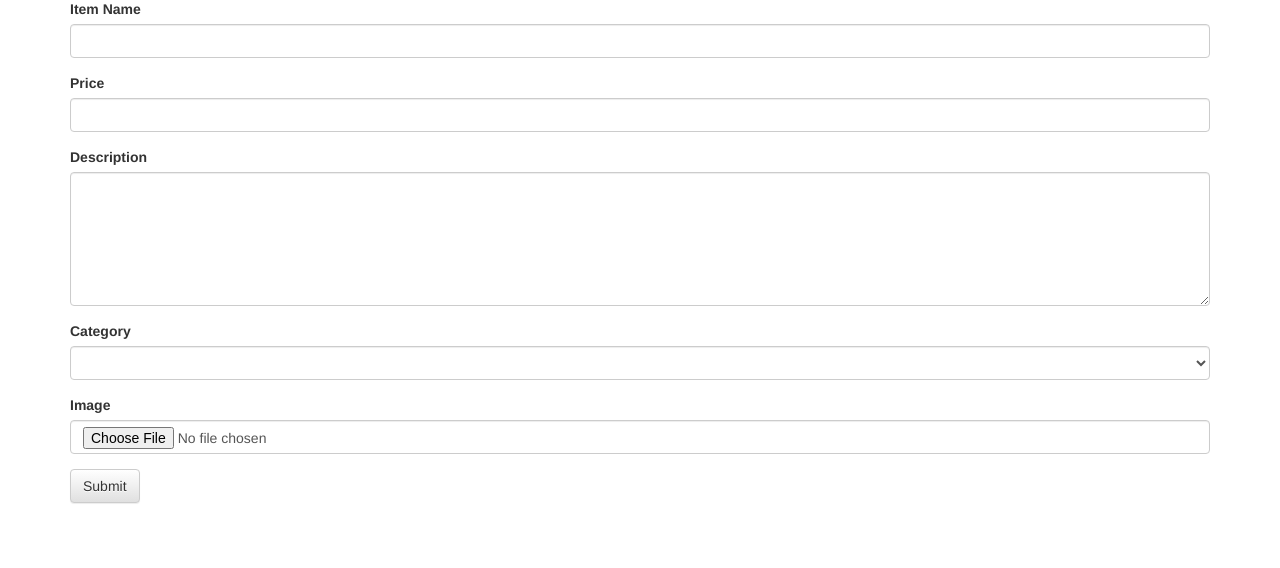
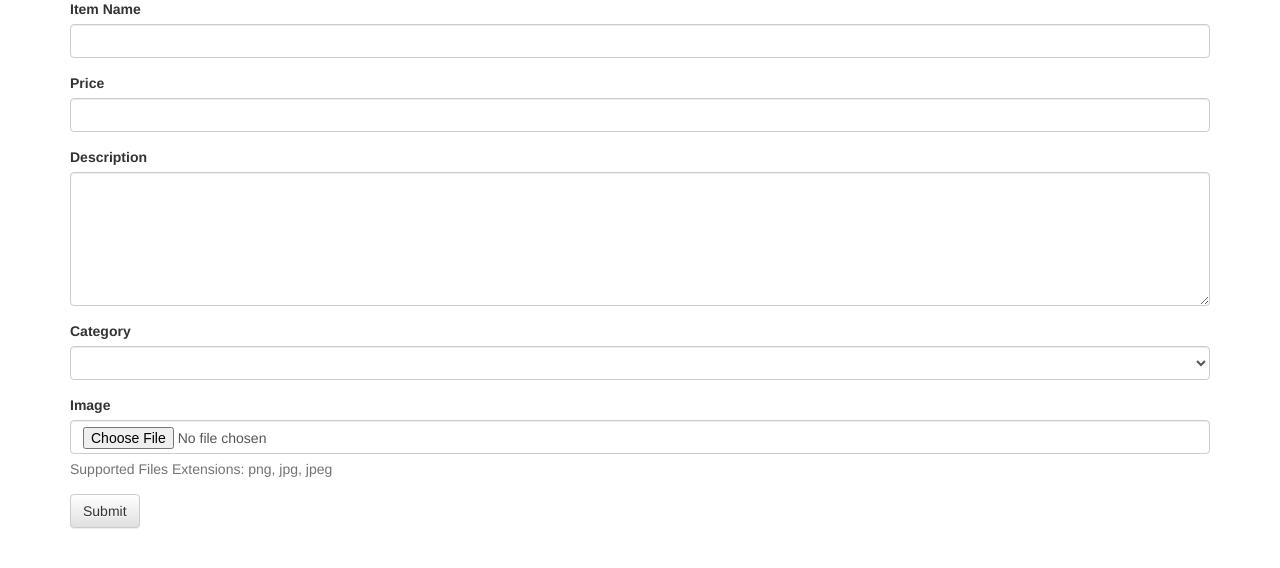
Before and after one commit to nicholassavini/Item-Catalog, a Flask app: template templates/edit.html in a window 1280 px wide. Shown: the part 174-742 px from the top of the page. Run offline with Flask 2, Linux system fonts and the light colour scheme; the template is opened without the code that fills it, so the values that code supplies are empty; some libraries are stand-ins or nearby versions.

Commit message:
Add image upload functionality when editing items

```diff
--- a/main.py
+++ b/main.py
@@ -274,14 +274,19 @@ def show_item(category_id, item_id):
 def edit_item(category_id, item_id):
     if 'username' not in login_session:
         return redirect('/login')
+
     item = item_by_id(category_id, item_id)
+
     if login_session['user_id'] != item.created_by:
         return render_template('error.html')
+
     if request.method == 'POST':
         name = request.form['name']
         price = request.form['price']
         description = request.form['description']
         category_id = request.form['category']
+        image = request.files['image']
+        image_name = secure_filename(image.filename)
 
         has_error = ""
         if not name:
@@ -290,6 +295,8 @@ def edit_item(category_id, item_id):
             has_error += "price"
         if not description:
             has_error += "description"
+        if image and not allowed_file(image_name):
+            has_error += "image"
 
         if has_error:
             return render_template("edit.html", i=item, error=has_error)
@@ -298,8 +305,16 @@ def edit_item(category_id, item_id):
             item.price = price
             item.description = description
             item.category_id = category_id
+            if image and allowed_file(image_name):
+                item.image = "/static/images/%s" % image_name
+
             session.add(item)
             session.commit()
+
+            if image and allowed_file(image_name):
+                image.save(os.path.join(app.config['UPLOAD_FOLDER'],
+                                        image_name))
+
             return redirect(url_for('show_item', category_id=category_id,
                             item_id=item_id))
     else:
--- a/templates/edit.html
+++ b/templates/edit.html
@@ -2,7 +2,7 @@
 {% block title %}Edit {{ i.name }}{% endblock %}
 {% block content %}
 <h2>Edit {{ i.name }}</h2>
-<form method="post">
+<form method="post" enctype=multipart/form-data>
     <div id="nameGroup" class="form-group">
         <label for="name">Item Name</label>
         <input type="text" class="form-control" name="name" id="name"
@@ -30,10 +30,12 @@
             <option value="4" id="accessories">Accessories</option>
         </select>
     </div>
-    <div class="form-group">
+    <div id="imageGroup" class="form-group">
         <label for="image">Image</label>
         <input type="file" class="form-control" id="image" name="image"
-        accept="image/png,image/jpg,image/jpeg">
+        accept="image/png,image/jpg,image/jpeg" aria-described-by="imageError">
+        <div id="imageError" class="help-block">Supported Files Extensions: png,
+         jpg, jpeg</div>
     </div>
     <button type="submit" class="btn btn-default">Submit</button>
 </form>
@@ -47,6 +49,7 @@ var errorTypes = "{{ error }}";
 var nameError = "We need a name!"
 var priceError = "We need a price!"
 var descriptionError = "We need a description!"
+var imageError = "Not a supported image type!<br>"
 
 if (errorTypes.indexOf("name") != -1) {
     $("#nameGroup").addClass("has-error");
@@ -62,5 +65,9 @@ if (errorTypes.indexOf("description") != -1) {
     $("#descriptionGroup").addClass("has-error");
     $("#descrError").append(descriptionError);
 }
+if (errorTypes.indexOf("image") != -1) {
+    $("#imageGroup").addClass("has-error");
+    $("#imageError").prepend(imageError);
+}
 </script>
 {% endblock %}
```
